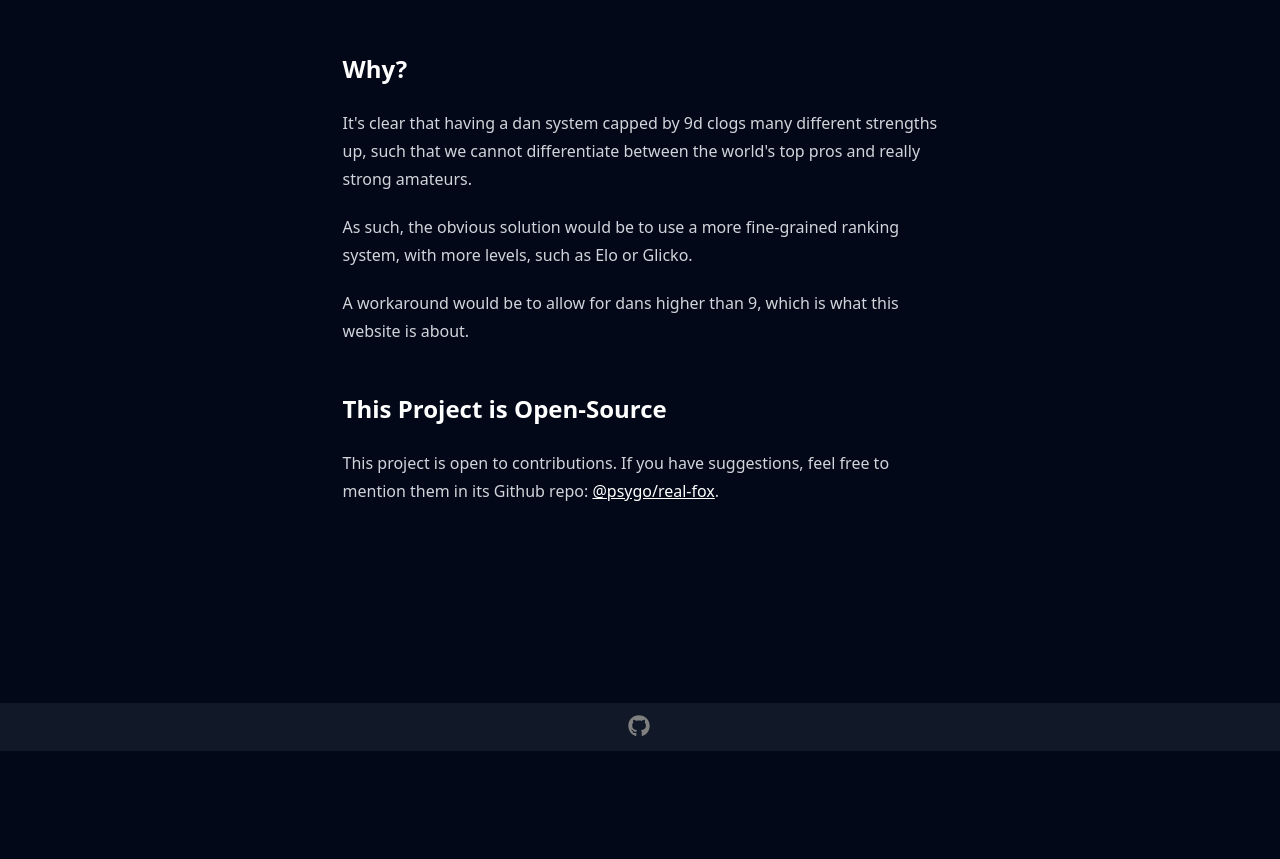
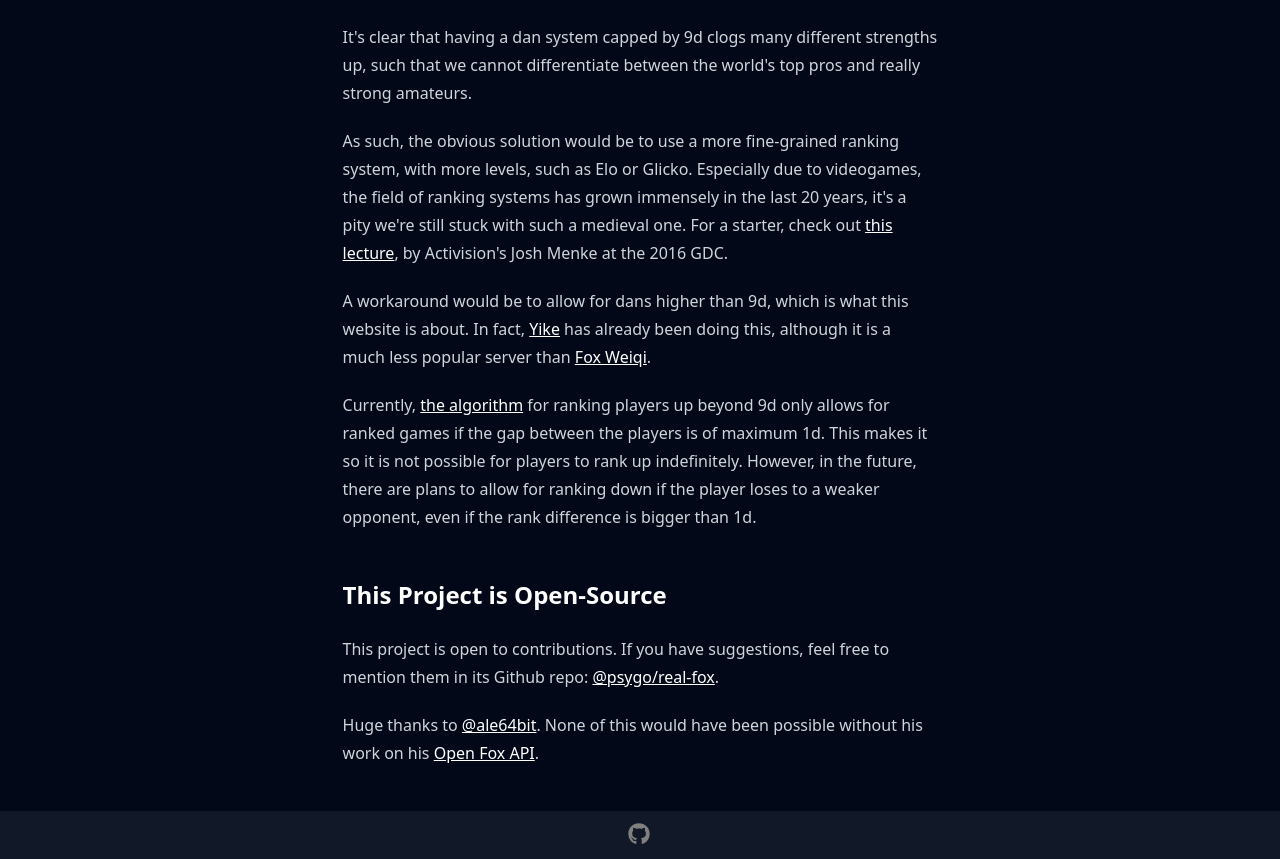
Before and after one commit to psygo/real-fox, a Next.js app: page /about in a window 1280 px wide. Shown: the part 209-1068 px from the top of the page. Before the commit the page ends 960 px from the top, so only its background shows below. Built offline with nearby package versions, Linux system fonts and the light colour scheme.

Commit message:
much more thorough about page

```diff
--- a/src/app/(routes)/about/page.tsx
+++ b/src/app/(routes)/about/page.tsx
@@ -1,6 +1,9 @@
 export default function About() {
   return (
     <article className="prose dark:prose-invert">
+      <h1>Real Fox</h1>
+
+      <section>
         <h2>Why?</h2>
 
         <p>
@@ -10,26 +13,68 @@ export default function About() {
           pros and really strong amateurs.
         </p>
         <p>
-        As such, the obvious solution would be to use a more
-        fine-grained ranking system, with more levels, such
-        as Elo or Glicko.
+          As such, the obvious solution would be to use a
+          more fine-grained ranking system, with more
+          levels, such as Elo or Glicko. Especially due to
+          videogames, the field of ranking systems has grown
+          immensely in the last 20 years, it&apos;s a pity
+          we&apos;re still stuck with such a medieval one.
+          For a starter, check out{" "}
+          <a href="https://youtu.be/-pglxege-gU">
+            this lecture
+          </a>
+          , by Activision&apos;s Josh Menke at the 2016 GDC.
         </p>
         <p>
-        A workaround would be to allow for dans higher than
-        9, which is what this website is about.
+          A workaround would be to allow for dans higher
+          than 9d, which is what this website is about. In
+          fact,{" "}
+          <a href="https://home.yikeweiqi.com/">Yike</a> has
+          already been doing this, although it is a much
+          less popular server than{" "}
+          <a href="https://www.foxwq.com/">Fox Weiqi</a>.
+        </p>
+        <p>
+          Currently,{" "}
+          <a href="https://github.com/psygo/real-fox/blob/main/src/app/api/top_games/update_players_ranks.ts">
+            the algorithm
+          </a>{" "}
+          for ranking players up beyond 9d only allows for
+          ranked games if the gap between the players is of
+          maximum 1d. This makes it so it is not possible
+          for players to rank up indefinitely. However, in
+          the future, there are plans to allow for ranking
+          down if the player loses to a weaker opponent,
+          even if the rank difference is bigger than 1d.
         </p>
 
+        <section>
           <h2>This Project is Open-Source</h2>
 
           <p>
-        This project is open to contributions. If you have
-        suggestions, feel free to mention them in its Github
-        repo:{" "}
+            This project is open to contributions. If you
+            have suggestions, feel free to mention them in
+            its Github repo:{" "}
             <a href="https://github.com/psygo/real-fox">
               @psygo/real-fox
             </a>
             .
           </p>
+
+          <p>
+            Huge thanks to{" "}
+            <a href="https://github.com/ale64bit">
+              @ale64bit
+            </a>
+            . None of this would have been possible without
+            his work on his{" "}
+            <a href="https://github.com/openfoxwq">
+              Open Fox API
+            </a>
+            .
+          </p>
+        </section>
+      </section>
     </article>
   )
 }
```
Also changed, not shown: 1 other file (tests, documents, lock files or other folders). Lines whose indentation alone changed are shown as unchanged.
